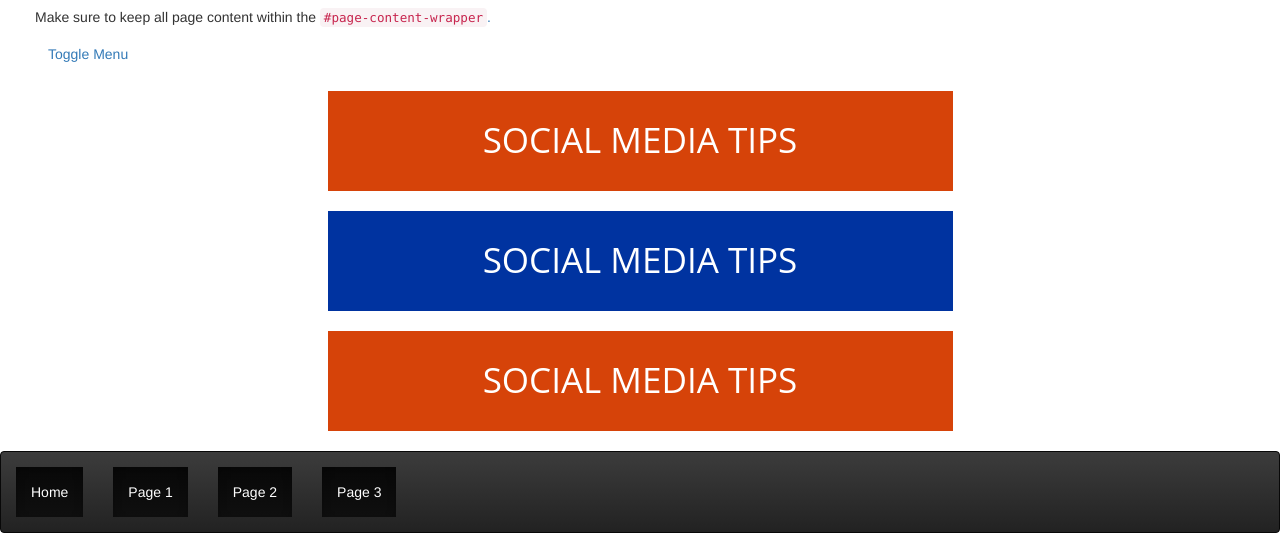
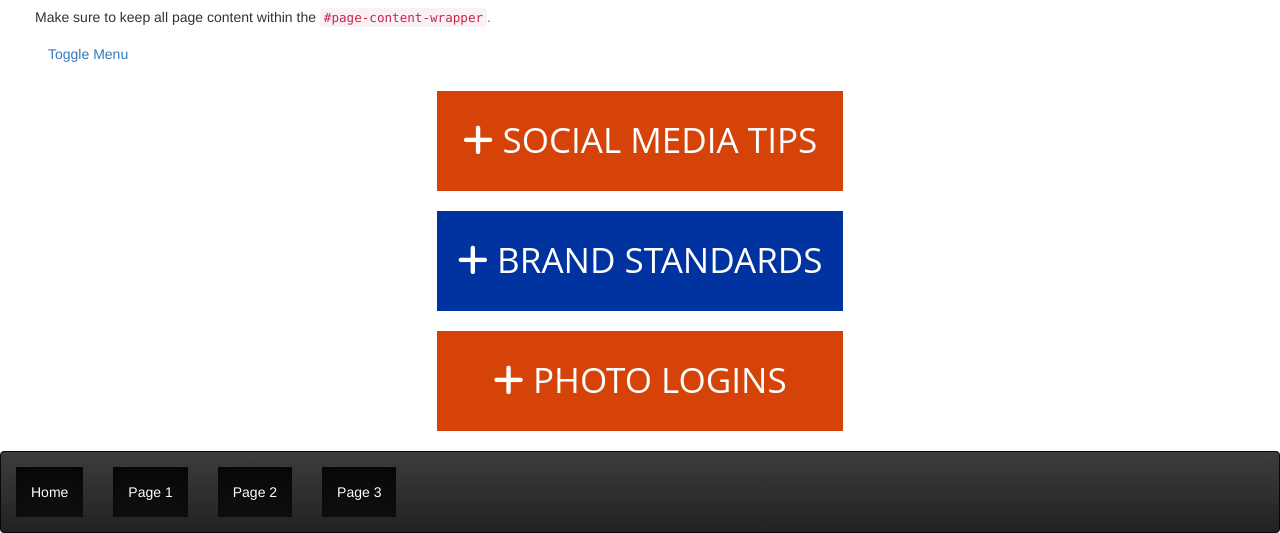
Before and after one commit to TaylorCampbell/The-Extra-Extra-Most-Best-Website, a website: page index.html in a window 1280 px wide. Shown: the part 533-1066 px from the top of the page. Drawn offline with nearby package versions, Linux system fonts and the light colour scheme.

Commit message:
Tweaks
Added Font Awesome, Changed Button Text

```diff
--- a/index.html
+++ b/index.html
@@ -18,6 +18,8 @@
 
 <!-- Latest compiled and minified JavaScript -->
 <script src="https://maxcdn.bootstrapcdn.com/bootstrap/3.3.7/js/bootstrap.min.js" integrity="sha384-Tc5IQib027qvyjSMfHjOMaLkfuWVxZxUPnCJA7l2mCWNIpG9mGCD8wGNIcPD7Txa" crossorigin="anonymous"></script>
+
+<script src="https://use.fontawesome.com/fe8cafe1a2.js"></script>
 
     <script src="js/MouseEvent.js"></script>
 
@@ -133,27 +135,27 @@
 
 
     <div class="row">
-        <div class="col-md-3"></div>
-        <div class="col-md-6">
-            <button id="orange"  class="btn btn-block btn-lg">SOCIAL MEDIA TIPS</button>
+        <div class="col-md-4"></div>
+        <div class="col-md-4">
+            <button id="orange"  class="btn btn-block btn-lg"><i class="fa fa-plus" aria-hidden="true"></i> SOCIAL MEDIA TIPS</button>
         </div>
-        <div class="col-md-3"></div>
+        <div class="col-md-4"></div>
     </div>
 
     <div class="row">
-        <div class="col-md-3"></div>
-        <div class="col-md-6">
-            <button id="blue"  class="btn btn-block btn-lg">SOCIAL MEDIA TIPS</button>
+        <div class="col-md-4"></div>
+        <div class="col-md-4">
+            <button id="blue"  class="btn btn-block btn-lg"><i class="fa fa-plus" aria-hidden="true"></i> BRAND STANDARDS</button>
         </div>
-        <div class="col-md-3"></div>
+        <div class="col-md-4"></div>
     </div>
 
     <div class="row">
-        <div class="col-md-3"></div>
-        <div class="col-md-6">
-            <button id="orange"  class="btn btn-block btn-lg">SOCIAL MEDIA TIPS</button>
+        <div class="col-md-4"></div>
+        <div class="col-md-4">
+            <button id="orange"  class="btn btn-block btn-lg"><i class="fa fa-plus" aria-hidden="true"></i> PHOTO LOGINS</button>
         </div>
-        <div class="col-md-3"></div>
+        <div class="col-md-4"></div>
     </div>
 
         <!-- /#page-content-wrapper -->
```
